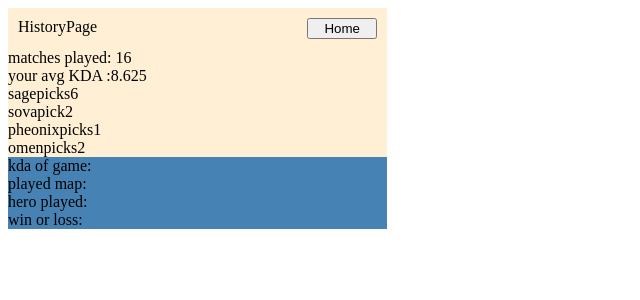
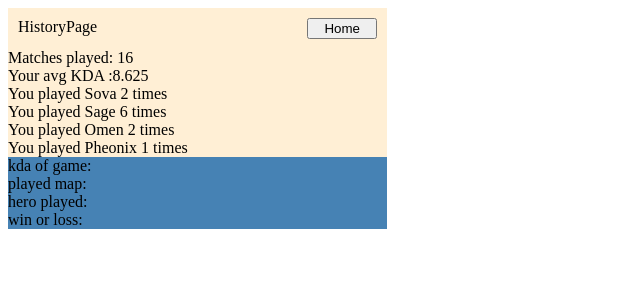
Before and after one commit to maxilukowski/valorant-app, a React (Create React App) app: page / in a window 1280 px wide. Both pictures are taken after a click on the button "History". Shown: the top 300 px of the page, without its empty margins (0-640 px from the left). Built offline with nearby package versions, Linux system fonts and the light colour scheme; data requests are answered from the project's data file.

Commit message:
render hero count with map

```diff
--- a/src/components/HistoryPage/HistoryIndex.js
+++ b/src/components/HistoryPage/HistoryIndex.js
@@ -6,7 +6,6 @@ import { useEffect } from 'react'
 
 export default ({ switchPage, gameStats, togglePage }) => {
   const [playedHeroAmount, setPlayedHeroAmount] = useState({})
-  console.log(playedHeroAmount)
 
   useEffect(() => {
     heroPickCounter(gameStats)
@@ -22,14 +21,18 @@ export default ({ switchPage, gameStats, togglePage }) => {
           text='Home'
         />
       </StyledDiv>
-      <div> matches played: {gameStats.length}</div>
-      <div>your avg KDA :{getAvgKda(gameStats)} </div>
-      <div>sagepicks{playedHeroAmount.Sage}</div>
-      <div>sovapick{playedHeroAmount.Sova}</div>
-      <div>pheonixpicks{playedHeroAmount.Pheonix}</div>
-      <div>omenpicks{playedHeroAmount.Omen}</div>
+      <div> Matches played: {gameStats.length}</div>
+      <div>Your avg KDA :{getAvgKda(gameStats)} </div>
+      {Object.entries(playedHeroAmount).map(([hero, amount]) => {
+        return (
+          <div key={hero}>
+            You played {hero} {amount} times
+          </div>
+        )
+      })}
     </Container>
   )
+
   function getAvgKda(gameStats) {
     let sum = 0
     gameStats.forEach((game) => {
@@ -39,6 +42,7 @@ export default ({ switchPage, gameStats, togglePage }) => {
     const avgKda = sum / gameStats.length
     return avgKda
   }
+
   function heroPickCounter(gameStats) {
     let heroesPicked = {}
 
```
